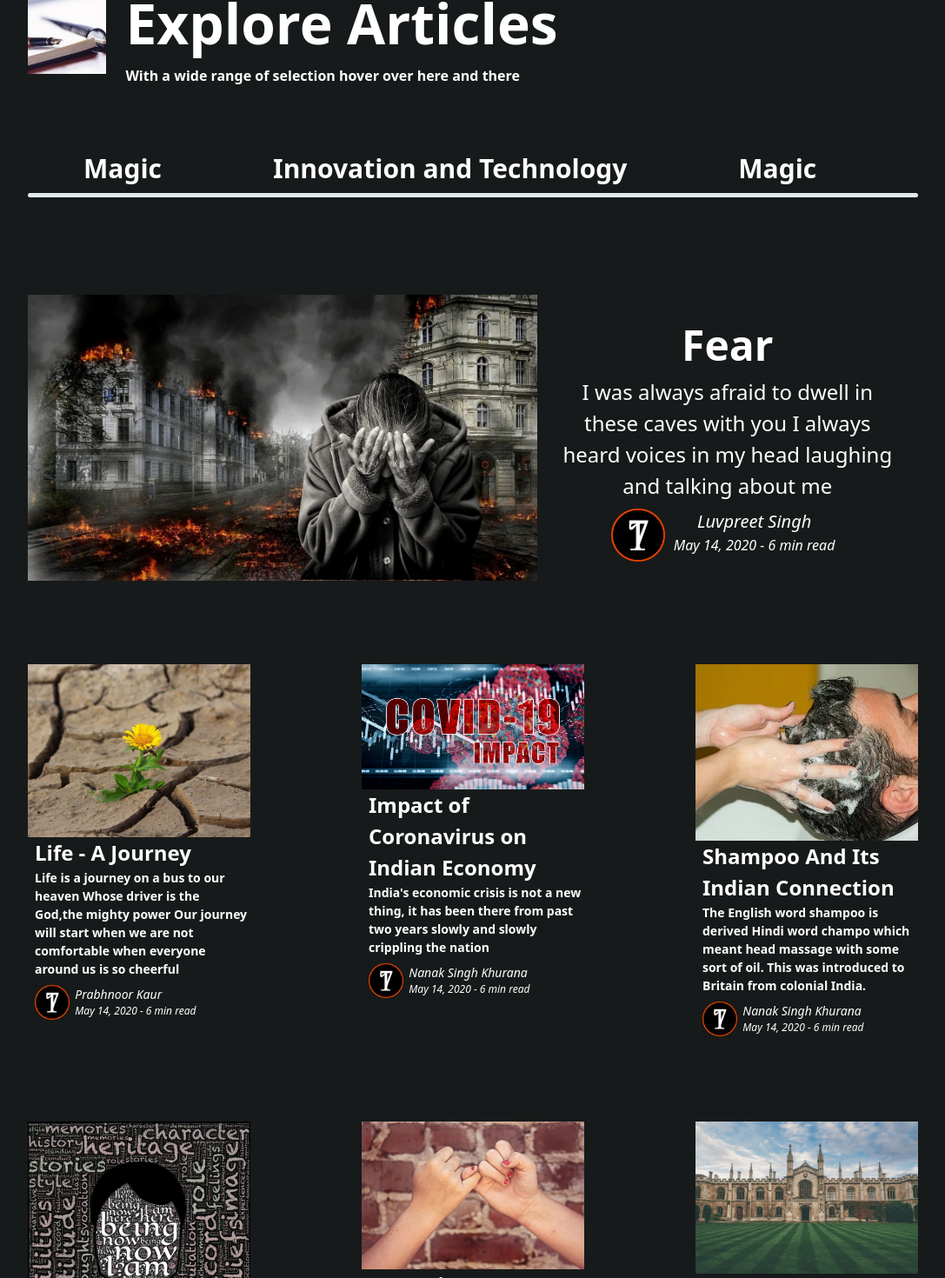
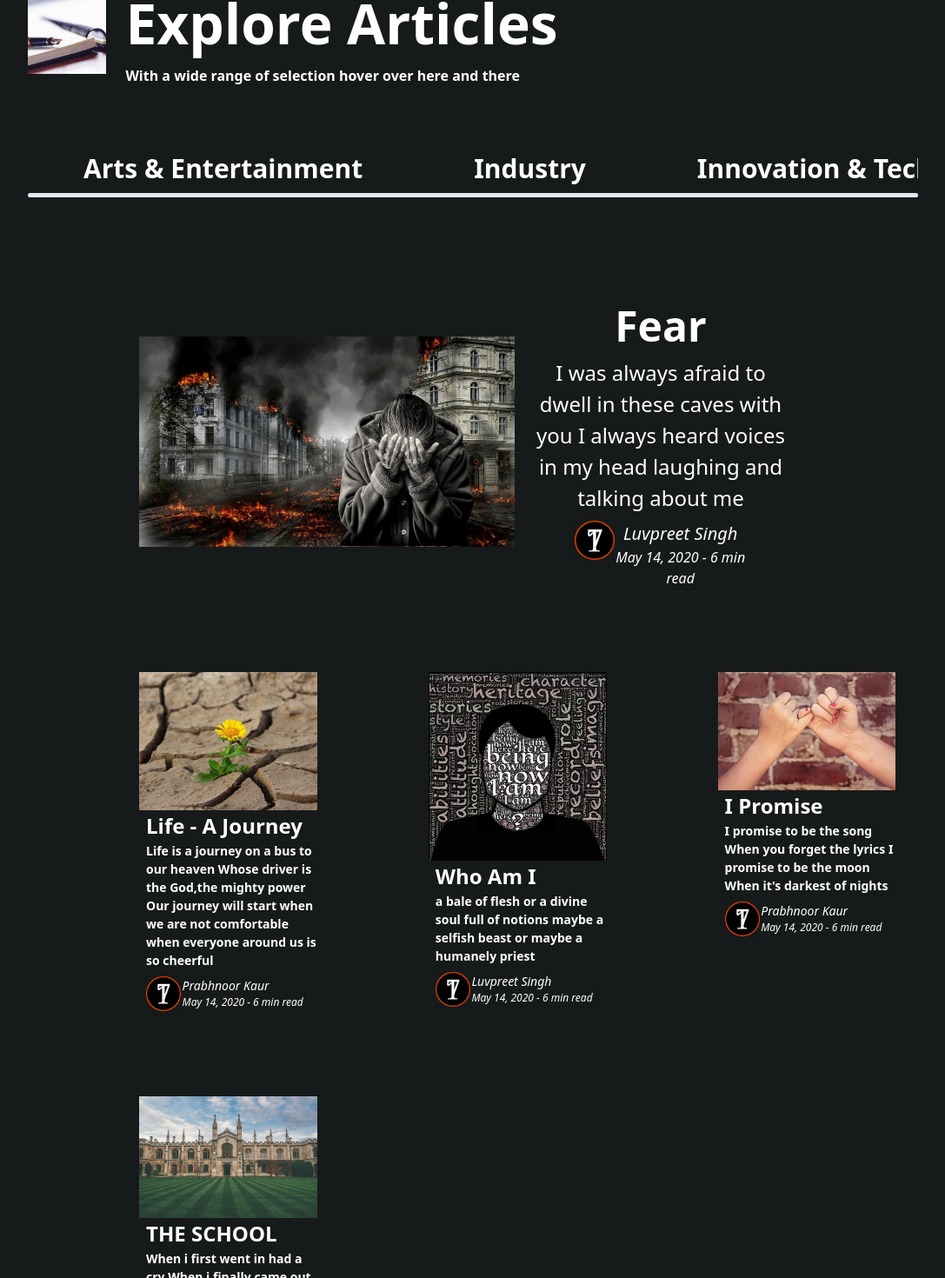
Before and after one commit to dhruv10/project-tap, a Next.js app: page /explore-articles in a window 1280 px wide. Shown: the part 109-1579 px from the top of the page at 87% size, without its empty margins (96-1183 px from the left). Built offline with nearby package versions, Linux system fonts and the light colour scheme.

Commit message:
filtered

```diff
--- a/assets/articles/exploreArticlesContent.js
+++ b/assets/articles/exploreArticlesContent.js
@@ -1,65 +1,72 @@
 export const exploreArticlesContent = [
   {
-    topic: 'Fear',
-    description:
+    'category': 'Arts & Entertainment',
+    'topic': 'Fear',
+    'description':
       'I was always afraid to dwell in these caves with you I always heard voices in my head laughing and talking   about me',
-    author: 'Luvpreet Singh',
-    issueDate: 'May 14, 2020',
-    timeToRead: '6 min read',
-    img: '/images/7.jpeg',
+    'author': 'Luvpreet Singh',
+    'issueDate': 'May 14, 2020',
+    'timeToRead': '6 min read',
+    'img': '/images/7.jpeg',
   },
   {
-    topic: 'Life - A Journey',
-    description:
+    'category': 'Arts & Entertainment',
+    'topic': 'Life - A Journey',
+    'description':
       'Life is a journey on a bus to our heaven Whose driver is the God,the mighty power Our journey will start when we are not comfortable when everyone around us is so cheerful',
-    author: 'Prabhnoor Kaur',
-    issueDate: 'May 14, 2020',
-    timeToRead: '6 min read',
-    img: '/images/promis.jpeg',
+    'author': 'Prabhnoor Kaur',
+    'issueDate': 'May 14, 2020',
+    'timeToRead': '6 min read',
+    'img': '/images/promis.jpeg',
   },
   {
-    topic: 'Impact of Coronavirus on Indian Economy',
-    description:
+    'category': 'Industry',
+    'topic': 'Impact of Coronavirus on Indian Economy',
+    'description':
       "India's economic crisis is not a new thing, it has been there from past two years slowly and slowly crippling the nation",
-    author: 'Nanak Singh Khurana',
-    issueDate: 'May 14, 2020',
-    timeToRead: '6 min read',
-    img: '/images/covid19-impact-.jpg',
+    'author': 'Nanak Singh Khurana',
+    'issueDate': 'May 14, 2020',
+    'timeToRead': '6 min read',
+    'img': '/images/covid19-impact-.jpg',
   },
   {
-    topic: 'Shampoo And Its Indian Connection',
-    description:
+    'category': 'Society',
+    'topic': 'Shampoo And Its Indian Connection',
+    'description':
       'The English word shampoo is derived Hindi word champo which meant head massage with some sort of oil. This was introduced to Britain from colonial India.',
-    author: 'Nanak Singh Khurana',
-    issueDate: 'May 14, 2020',
-    timeToRead: '6 min read',
-    img: '/images/shampoo.jpeg',
+    'author': 'Nanak Singh Khurana',
+    'issueDate': 'May 14, 2020',
+    'timeToRead': '6 min read',
+    'img': '/images/shampoo.jpeg',
   },
   {
-    topic: 'Who Am I',
-    description:
+    'category': 'Arts & Entertainment',
+    'topic': 'Who Am I',
+    'description':
       'a bale of flesh or a divine soul full of notions maybe a selfish beast or maybe a humanely priest',
-    author: 'Luvpreet Singh',
-    issueDate: 'May 14, 2020',
-    timeToRead: '6 min read',
-    img: '/images/3.jpeg',
+    'author': 'Luvpreet Singh',
+    'issueDate': 'May 14, 2020',
+    'timeToRead': '6 min read',
+    'img': '/images/3.jpeg',
   },
   {
-    topic: 'I Promise',
-    description:
+    'category': 'Arts & Entertainment',
+    'topic': 'I Promise',
+    'description':
       "I promise to be the song When you forget the lyrics I promise to be the moon When it's darkest of nights",
-    author: 'Prabhnoor Kaur',
-    issueDate: 'May 14, 2020',
-    timeToRead: '6 min read',
-    img: '/images/1.jpeg',
+    'author': 'Prabhnoor Kaur',
+    'issueDate': 'May 14, 2020',
+    'timeToRead': '6 min read',
+    'img': '/images/1.jpeg',
   },
   {
-    topic: 'THE SCHOOL',
-    description:
-      'When i first went in had a cry When i finally came out I had a cry as a child growin up',
-    author: 'Luvpreet Singh',
-    issueDate: 'May 14, 2020',
-    timeToRead: '6 min read',
-    img: '/images/2.jpeg',
+    'category': 'Arts & Entertainment',
+    'topic': 'THE SCHOOL',
+    'description':
+      'When i first went in had a cry When i finally came out I had a cry as a child grown up',
+    'author': 'Luvpreet Singh',
+    'issueDate': 'May 14, 2020',
+    'timeToRead': '6 min read',
+    'img': '/images/2.jpeg',
   },
 ];
--- a/pages/explore-articles.tsx
+++ b/pages/explore-articles.tsx
@@ -1,5 +1,7 @@
 import React from 'react';
 import Head from 'next/head';
+import Link from 'next/link';
+import { useState } from 'react';
 
 // Components
 import Articles from '../components/articles';
@@ -13,19 +15,24 @@ import { exploreArticlesContent } from '../assets/articles/exploreArticlesConten
 const TAPLogo = '/images/tap_logo.svg';
 const expLogo = '/images/d.jpg';
 
-const exploreArticles = () => (
-  <div className='bg-dark-primary'>
+const exploreArticles: JSX.Element | any = () => {
+  const [category, setCategory] = useState<string | any>("Arts & Entertainment");
+  return <div className='bg-dark-primary'>
     <Head>
       <title>Explore Articles</title>
       <link rel='icon' href='/favicon.ico' />
     </Head>
 
     <section className='px-32 py-2'>
+      <div className='w-1/3'>
+        <Link href='./index'><a>
           <div className='flex'>
             <img src={TAPLogo} className='w-12' alt='TAPLogo' />
             <p className='text-white text-2xl font-bold leading-none p-6'>
               The Abstract People
           </p>
+          </div></a>
+        </Link>
       </div>
 
       <div className='mt-6 flex text-white w-3/5'>
@@ -56,25 +63,27 @@ const exploreArticles = () => (
 
     <section className='z-5 mx-32'>
       <div className='inline-block text-white mt-16 w-full whitespace-no-wrap overflow-x-scroll font-semibold text-3xl'>
-        <a href='#' className='mx-16 hover:text-gray-600'>
-          Magic
+        <a href='#' className='mx-16 hover:text-white hover:font-bold focus:font-bold focus:text-white' onClick={() => setCategory("Arts & Entertainment")}>
+          Arts & Entertainment
         </a>
-        <a href='#' className='mx-16 hover:text-gray-600'>
-          Innovation and Technology
+        <a href='#' className='mx-16 hover:text-white hover:font-bold focus:font-bold focus:text-white' onClick={() => setCategory("Industry")}>
+          Industry
         </a>
-        <a href='#' className='mx-16 hover:text-gray-600'>
-          Magic
+        <a href='#' className='mx-16 hover:text-white hover:font-bold focus:font-bold focus:text-white' onClick={() => setCategory("Innovation & Tech")}>
+          Innovation & Tech
         </a>
-        <a href='#' className='mx-16 hover:text-gray-600'>
-          Web Development
+        <a href='#' className='mx-16 hover:text-white hover:font-bold focus:font-bold focus:text-white' onClick={() => setCategory("Life")}>
+          Life
+        </a>
+        <a href='#' className='mx-16 hover:text-white hover:font-bold focus:font-bold focus:text-white' onClick={() => setCategory("Society")}>
+          Society
         </a>
       </div>
 
       <hr className='h-1 bg-gray-300 rounded' />
-    </section>
 
       <section className='my-16 flex flex-wrap text-align-center '>
-      {exploreArticlesContent.map((article, index) => {
+        {exploreArticlesContent.filter(article => article.category === category).map((article, index) => {
           if (index === 0)
             return (
               <section className='px-32 py-12 text-center'>
@@ -100,9 +109,9 @@ const exploreArticles = () => (
           );
         })}
       </section>
-
+    </section>
     <Footer />
   </div>
-);
+};
 
 export default exploreArticles;
```
Also changed, not shown: components/articles.tsx (indentation only). Lines whose indentation alone changed are shown as unchanged.
